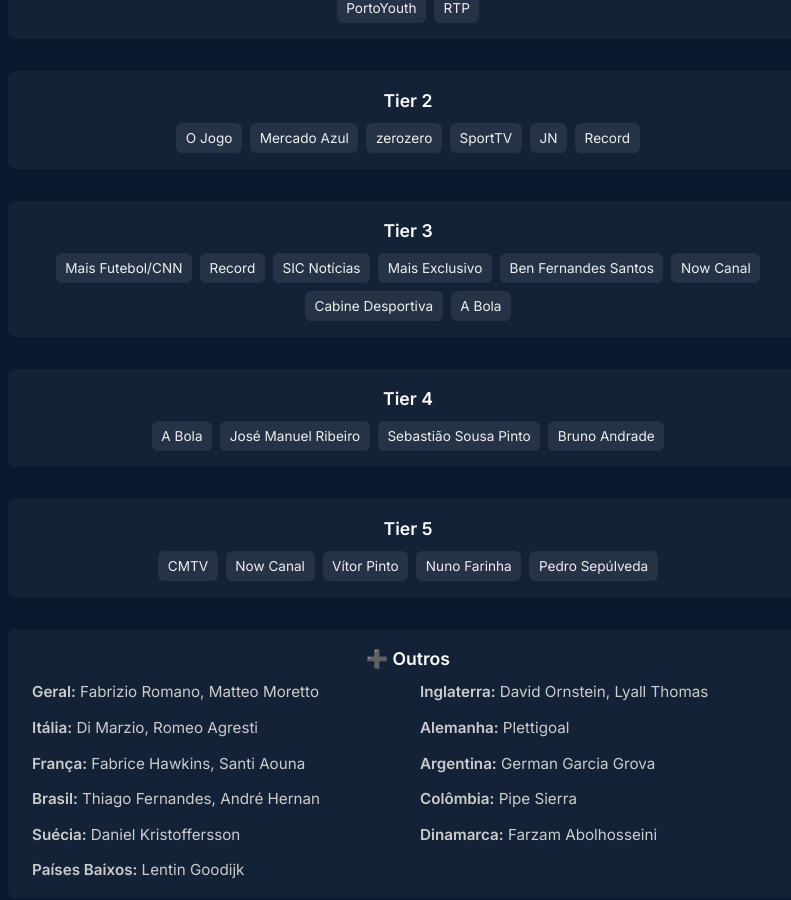
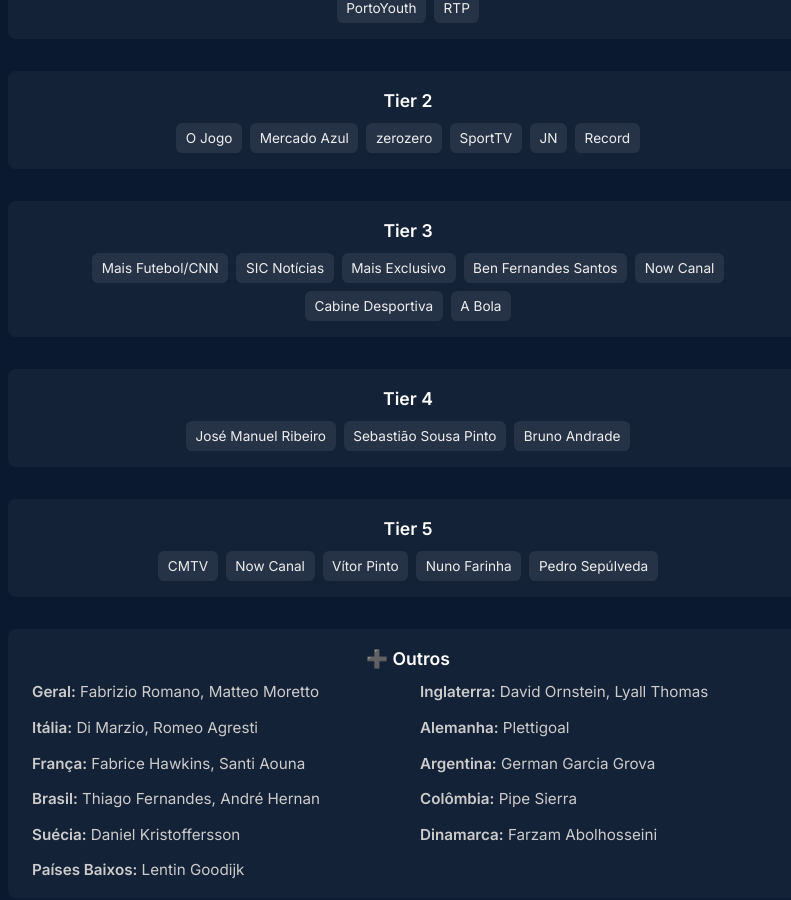
Before and after one commit to Azrial1739/r-fcporto-Transfer-Guide, a Jekyll site: the page built from pages/transfer.md, in a window 1280 px wide and 900 px high, scrolled down 573 px. Shown: the whole window, without its empty margins (232-1023 px from the left). Built offline with Jekyll 4.4.1, drawn with Linux system fonts in a browser that asks for light colours.

Commit message:
Update transfer.md

```diff
--- a/pages/transfer.md
+++ b/pages/transfer.md
@@ -108,7 +108,6 @@ menu_title: transfer
   <div class="tier-header">Tier 3</div>
   <div class="tier-content centered">
     <span class="tag">Mais Futebol/CNN</span>
-    <span class="tag">Record</span>
     <span class="tag">SIC Notícias</span>
     <span class="tag">Mais Exclusivo</span>
     <span class="tag">Ben Fernandes Santos</span>
@@ -121,7 +120,6 @@ menu_title: transfer
 <div class="tier-section">
   <div class="tier-header">Tier 4</div>
   <div class="tier-content centered">
-    <span class="tag">A Bola</span>
     <span class="tag">José Manuel Ribeiro</span>
     <span class="tag">Sebastião Sousa Pinto</span>
     <span class="tag">Bruno Andrade</span>
```
